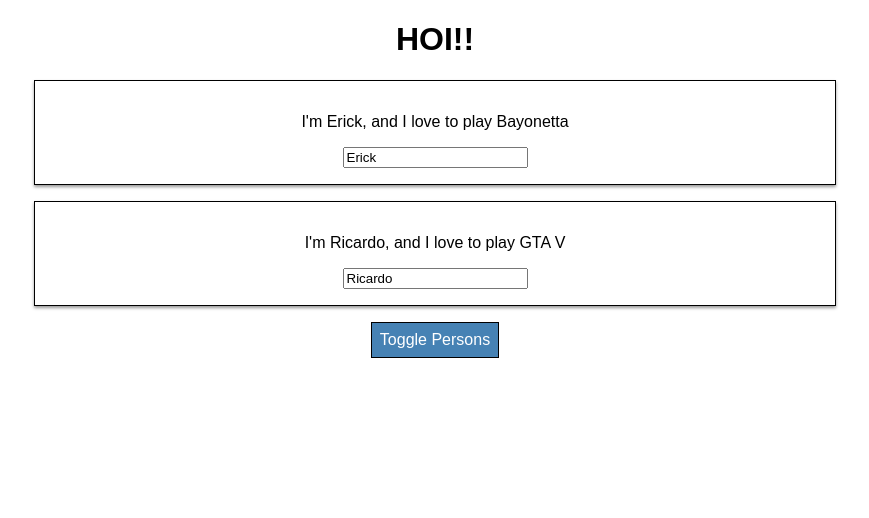
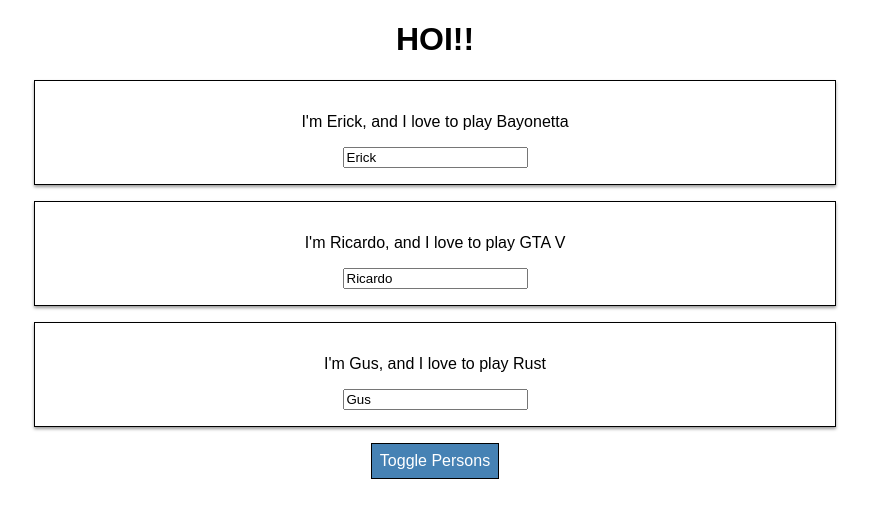
Before and after one commit to Shubidubi15/ReactPractice, a React (Create React App) app in the folder react-guide/: page / in a window 1280 px wide. Shown: the top 518 px of the page, without its empty margins (205-1074 px from the left). Built offline with nearby package versions, Linux system fonts and the light colour scheme.

Commit message:
Dynamic array rendering - before assignment

```diff
--- a/react-guide/src/App.js
+++ b/react-guide/src/App.js
@@ -5,36 +5,36 @@ import Person from './Components/Person/Person'
 class App extends Component {
     state = {
       persons: [
-        { name: "Erick", game: "Bayonetta" },
-        { name: "Ricardo", game: "GTA V" },
-        { name: "Gus", game: "Rust" }
+        { id: '123', name: "Erick", game: "Bayonetta" },
+        { id: '423ds', name: "Ricardo", game: "GTA V" },
+        { id: 'sdfv', name: "Gus", game: "Rust" }
       ],
       show: true
     }
 
-    switchNameHandler = (newName) => {
+    changedHandler = (event, id) => {
+      const personIndex = this.state.persons.findIndex((p) => {
+        return p.id === id;
+      })
+      const person = {...this.state.persons[personIndex]};
+      person.name = event.target.value;
+      const persons = [...this.state.persons];
+      persons[personIndex] = person;
+
       this.setState({
-        persons: [
-          { name: "Erick", game: "Bayonetta" },
-          { name: newName, game: "GTA V" },
-          { name: "Gus", game: "Rust" }
-        ]
-      })
-    }
-
-    changedHandler = (event) => {
-      this.setState({
-        persons: [
-          { name: event.target.value, game: "Bayonetta" },
-          { name: 'Ricardo', game: "GTA V" },
-          { name: "Gus", game: "Rust" }
-        ]
+        persons: persons
       })
     }
 
     togglePersonHandler = () => {
       const doesShow = this.state.show;
       this.setState({show: !doesShow});
+    }
+
+    deletePerson = (index) => {
+      const persons = [...this.state.persons];
+      persons.splice(index, 1);
+      this.setState({persons: persons});
     }
 
   render() {
@@ -53,8 +53,11 @@ class App extends Component {
         {
           this.state.show &&
           <div >
-            <Person change={this.changedHandler} name = {this.state.persons[0].name} game = {this.state.persons[0].game}></Person>
-            <Person clic={() => this.switchNameHandler('Richi')} name = {this.state.persons[1].name} game = {this.state.persons[1].game}></Person>
+            {
+              this.state.persons.map((p, index) => {
+                return <Person name={p.name} game={p.game} key={p.id} change={(event) => this.changedHandler(event, p.id)} click={() => this.deletePerson(index)}/>
+              })
+            }
           </div>
         }
         <button onClick = {this.togglePersonHandler} style={style}>Toggle Persons</button>
--- a/react-guide/src/Components/Person/Person.js
+++ b/react-guide/src/Components/Person/Person.js
@@ -4,7 +4,7 @@ import './Person.css';
 const person = (props) => {
     return (
         <div className="Person">
-            <p onClick = {props.clic}>I'm {props.name}, and I love to play {props.game}</p>
+            <p onClick = {props.click}>I'm {props.name}, and I love to play {props.game}</p>
             <input type="text" onChange={props.change} value={props.name}/>
         </div>
     );
```
